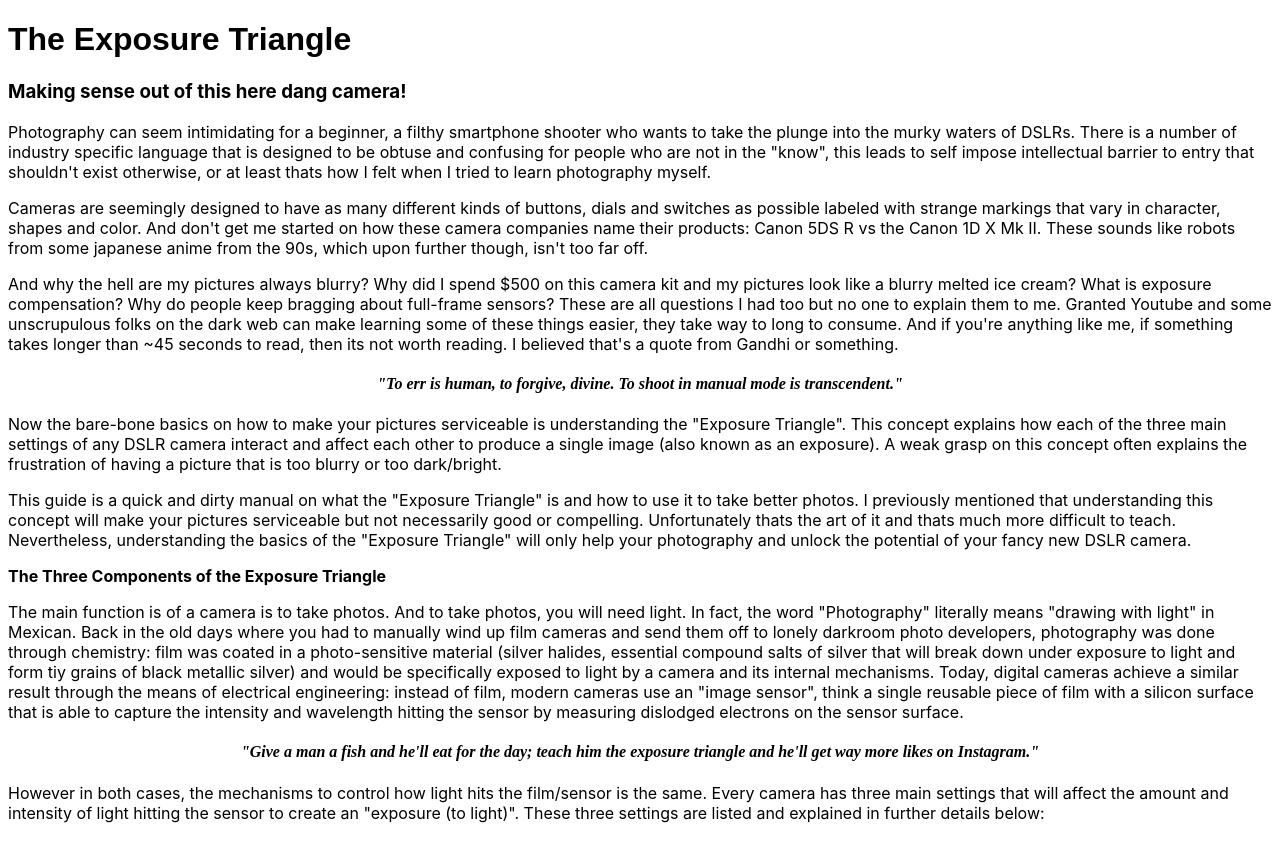
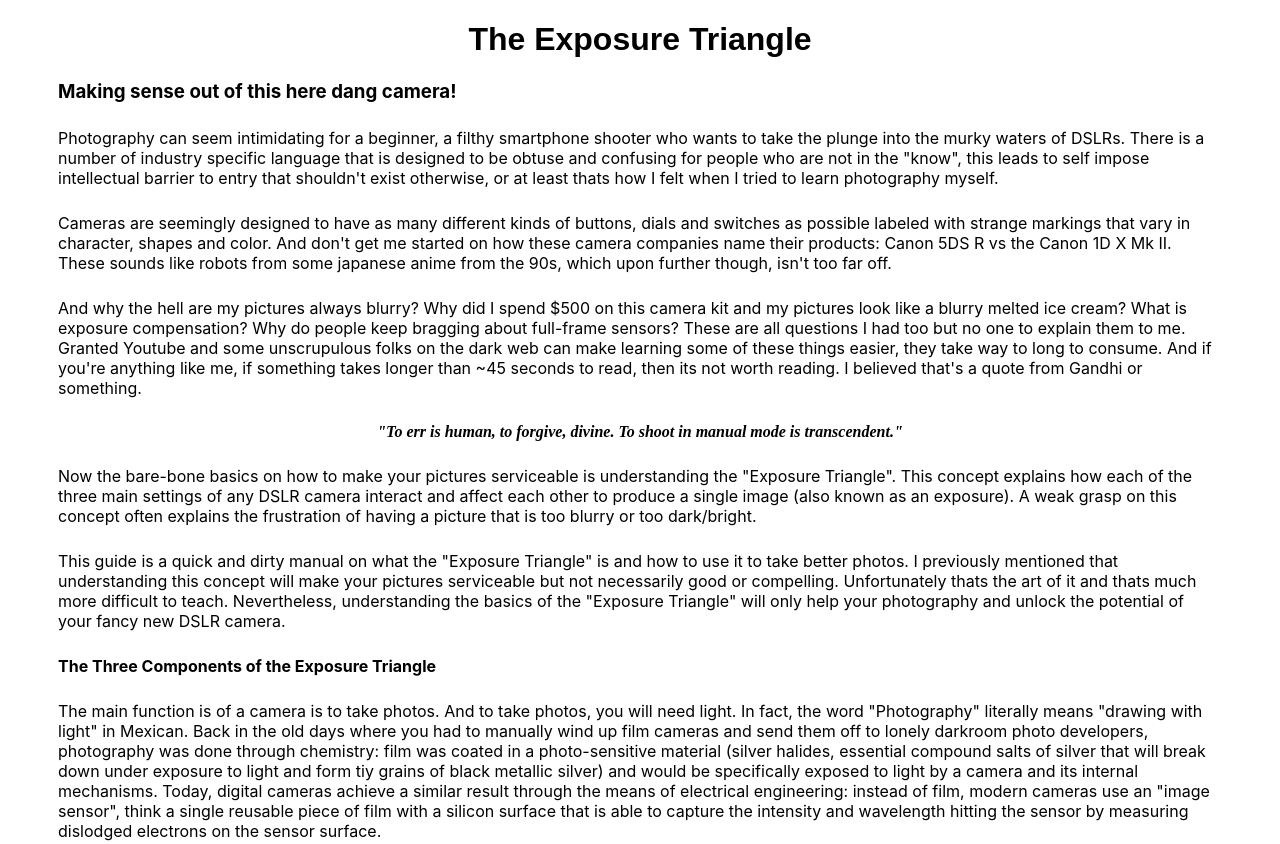
Before and after one commit to davidhooo/assignment4, a plain HTML site: page index.html in a window 1280 px wide. Shown: the top 844 px of the page. Drawn offline with Linux system fonts and the light colour scheme.

Commit message:
added margins and indentation to css file, final updated before submitting assignment

```diff
--- a/styles.css
+++ b/styles.css
@@ -1,10 +1,12 @@
 h1 {
   font-family: Arial, Helvetica, sans-serif;
+  text-align: center;
 }
 
 h3 {
   font-family: -apple-system, BlinkMacSystemFont, "Segoe UI", Roboto, Oxygen, Ubuntu, Cantarell,
     "Open Sans", "Helvetica Neue", sans-serif;
+  margin-left: 50px;
 }
 
 h4 {
@@ -24,18 +26,21 @@ img {
 p {
   font-family: -apple-system, BlinkMacSystemFont, "Segoe UI", Roboto, Oxygen, Ubuntu, Cantarell,
     "Open Sans", "Helvetica Neue", sans-serif;
+  margin: 25px 50px 25px 50px;
 }
 
 div {
   font-weight: bold;
   font-family: -apple-system, BlinkMacSystemFont, "Segoe UI", Roboto, Oxygen, Ubuntu, Cantarell,
     "Open Sans", "Helvetica Neue", sans-serif;
+  margin-left: 50px;
 }
 
 li {
   font-weight: bold;
   font-family: -apple-system, BlinkMacSystemFont, "Segoe UI", Roboto, Oxygen, Ubuntu, Cantarell,
     "Open Sans", "Helvetica Neue", sans-serif;
+  margin-left: 50px;
 }
 
 footer {
```
Also changed, not shown: index.html (+1 -0 lines).
